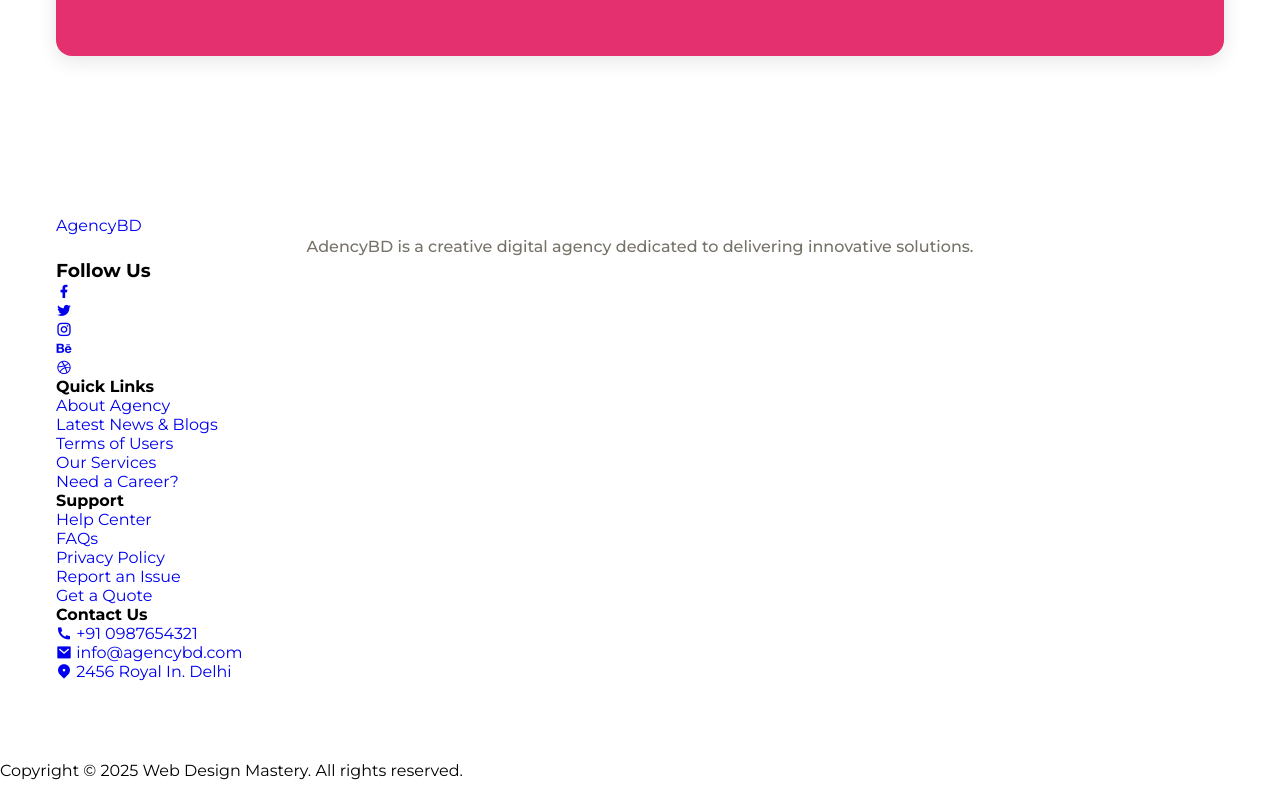
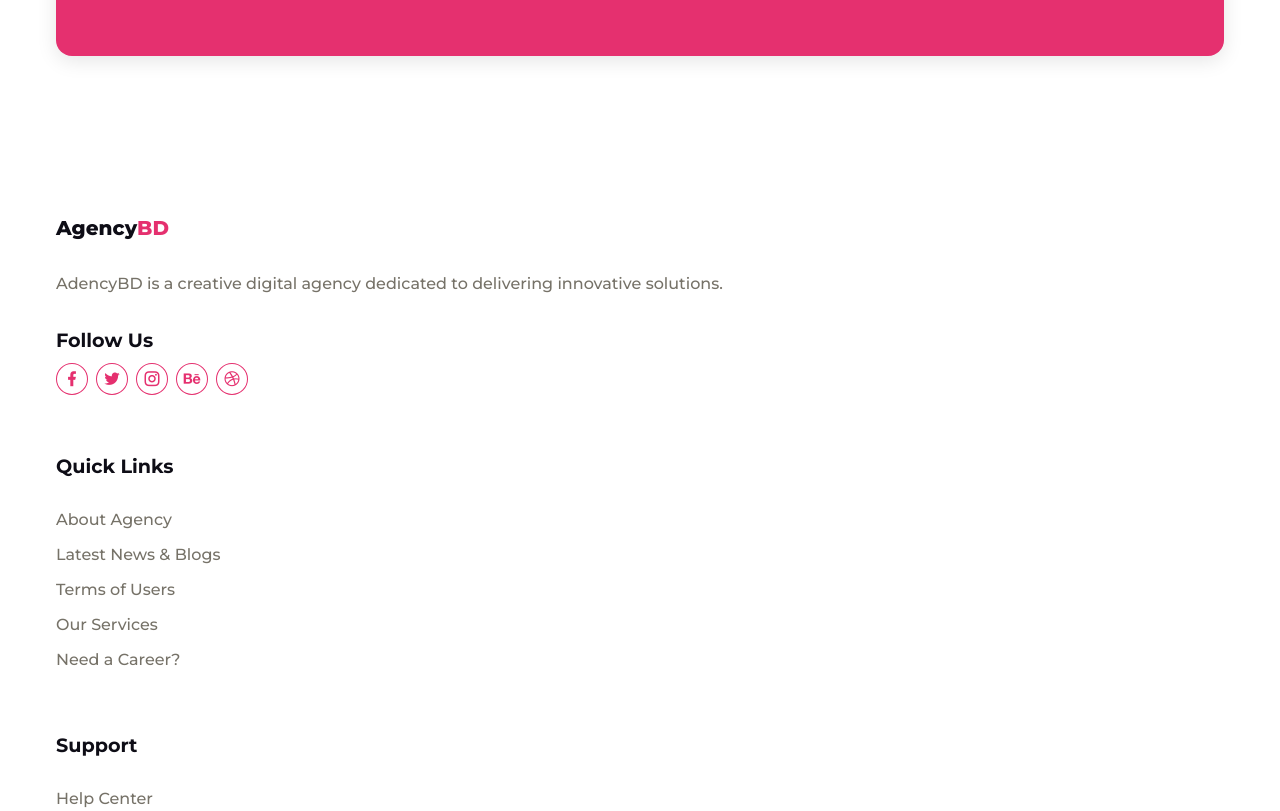
Before and after one commit to Cumayevomr/Responsive-Digital-Marketing-Website, a plain HTML site: page index.html in a window 1280 px wide. Shown: the part 5220-6031 px from the top of the page. Before the commit the page ends 6000 px from the top, so only its background shows below. Drawn offline with nearby package versions, Linux system fonts and the light colour scheme.

Commit message:
footer design

```diff
--- a/styles.css
+++ b/styles.css
@@ -536,3 +536,89 @@ nav {
   font-size: 1rem;
   color: var(--text-dark);
 }
+
+.footer__container {
+  display: grid;
+  gap: 4rem 2rem;
+}
+
+.footer__logo {
+  margin-bottom: 2rem;
+}
+
+.footer__logo a {
+  font-size: 1.25rem;
+  font-weight: 800;
+  color: var(--text-dark);
+}
+
+.footer__logo a span {
+  color: var(--secondary-color);
+}
+
+.footer__col .section__description {
+  margin-bottom: 2rem;
+  text-align: left;
+}
+
+.footer__col h3 {
+  margin-bottom: 1rem;
+  font-size: 1.2rem;
+  font-weight: 700;
+  color: var(--text-dark);
+}
+
+.footer__socials {
+  display: flex;
+  align-items: center;
+  gap: 0.5rem;
+}
+
+.footer__socials a {
+  padding: 4px 6px;
+  font-size: 1.125rem;
+  color: var(--secondary-color);
+  border: 1px solid var(--secondary-color);
+  border-radius: 100%;
+}
+
+.footer__socials a:hover {
+  color: var(--white);
+  background-color: var(--secondary-color);
+}
+
+.footer__col h4 {
+  margin-bottom: 2rem;
+  font-size: 1.2rem;
+  font-weight: 700;
+  color: var(--text-dark);
+}
+
+.footer__links {
+  display: grid;
+  gap: 1rem;
+}
+
+.footer__links a {
+  font-size: 1rem;
+  font-weight: 500;
+  color: var(--text-light);
+}
+
+.footer__links a:hover {
+  color: var(--secondary-color);
+}
+
+.footer__links a span {
+  margin-right: 0.5rem;
+  font-size: 1.2rem;
+  color: var(--secondary-color);
+}
+
+.footer__bar {
+  padding: 1rem;
+  font-size: 1rem;
+  font-weight: 500;
+  color: var(--text-light);
+  text-align: center;
+}
```
